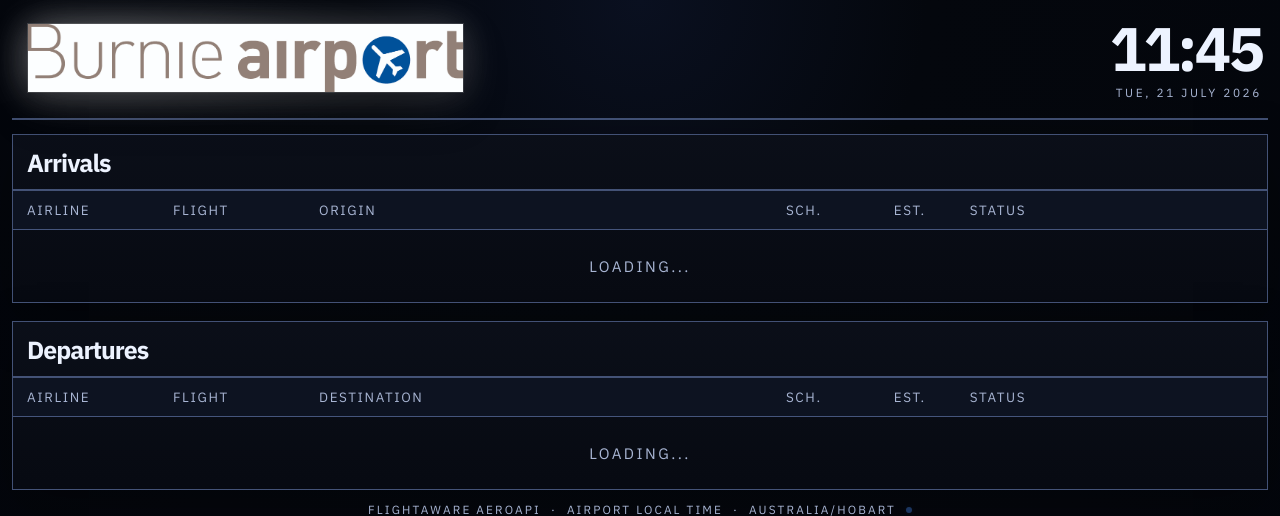
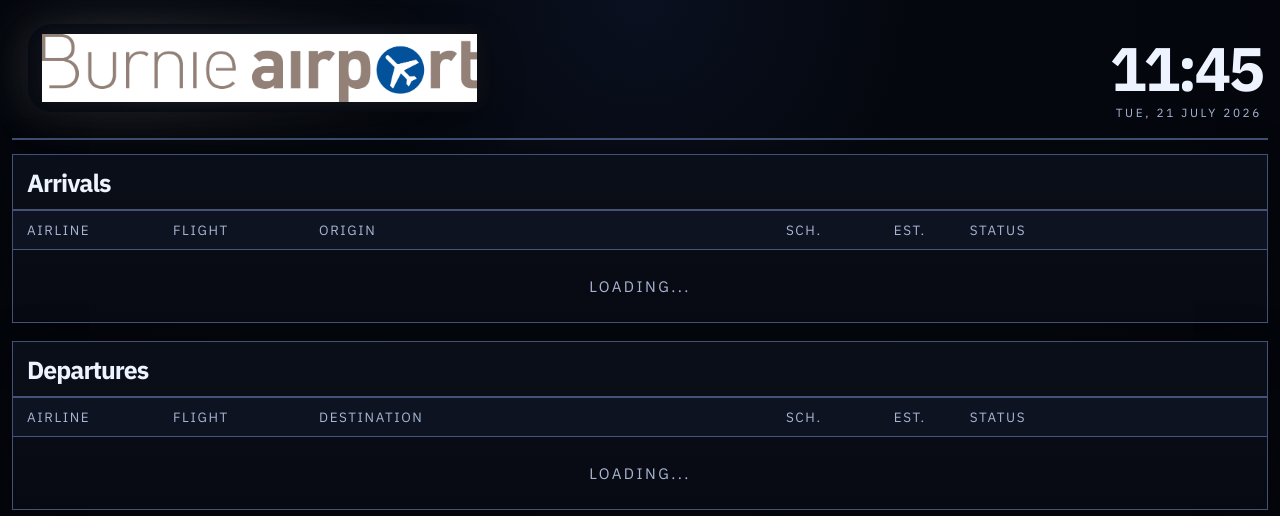
Before and after one commit to Elpho910/FR_Dashboard, a Flask app: page / in a window 1280 px wide. Shown: the top 516 px of the page. Run offline with Flask 3, Linux system fonts and the light colour scheme; data comes from the database, SQL or seed files in the repository; data that the repository does not hold is empty.

Commit message:
styling tweaks

```diff
--- a/static/css/board.css
+++ b/static/css/board.css
@@ -56,10 +56,46 @@ body {
 .board-brand-glow {
   position: absolute;
   inset: 6px 4px;
-  border-radius: 22px;
-  background: radial-gradient(circle at 20% 50%, rgba(255, 255, 255, 0.28), rgba(255, 255, 255, 0.05) 58%, transparent 82%);
-  filter: blur(18px);
-  opacity: 0.9;
+  border-radius: 28px;
+  background: radial-gradient(circle at 22% 50%, rgba(255, 255, 255, 0.22), rgba(255, 255, 255, 0.07) 54%, transparent 82%);
+  filter: blur(22px);
+  opacity: 0.8;
+  pointer-events: none;
+}
+
+.board-brand-frame {
+  position: relative;
+  z-index: 1;
+  width: fit-content;
+  max-width: 100%;
+  padding: 10px 14px;
+  border-radius: 24px;
+  background: linear-gradient(180deg, rgba(17, 22, 34, 0.78), rgba(10, 14, 22, 0.62));
+  box-shadow:
+    inset 0 1px 0 rgba(255, 255, 255, 0.08),
+    0 14px 34px rgba(0, 0, 0, 0.24);
+  overflow: hidden;
+}
+
+.board-brand-frame::after {
+  content: '';
+  position: absolute;
+  inset: 0;
+  background:
+    linear-gradient(90deg,
+      rgba(7, 10, 18, 0.92) 0,
+      rgba(7, 10, 18, 0) 24px,
+      rgba(7, 10, 18, 0) calc(100% - 24px),
+      rgba(7, 10, 18, 0.92) 100%),
+    linear-gradient(180deg,
+      rgba(7, 10, 18, 0.94) 0,
+      rgba(7, 10, 18, 0) 18px,
+      rgba(7, 10, 18, 0) calc(100% - 18px),
+      rgba(7, 10, 18, 0.94) 100%),
+    radial-gradient(circle at 0 0, rgba(7, 10, 18, 0.95), transparent 28%),
+    radial-gradient(circle at 100% 0, rgba(7, 10, 18, 0.95), transparent 28%),
+    radial-gradient(circle at 0 100%, rgba(7, 10, 18, 0.95), transparent 28%),
+    radial-gradient(circle at 100% 100%, rgba(7, 10, 18, 0.95), transparent 28%);
   pointer-events: none;
 }
 
@@ -70,13 +106,10 @@ body {
   max-width: 100%;
   height: auto;
   display: block;
-  border-radius: 0;
-  background: linear-gradient(180deg, rgba(255, 255, 255, 0.98), rgba(244, 247, 255, 0.95));
   box-shadow:
-    0 18px 48px rgba(0, 0, 0, 0.2),
-    0 0 0 1px rgba(255, 255, 255, 0.14),
-    0 0 40px rgba(255, 255, 255, 0.08);
-  filter: drop-shadow(0 0 18px rgba(255, 255, 255, 0.16));
+    0 10px 28px rgba(0, 0, 0, 0.14),
+    0 0 22px rgba(255, 255, 255, 0.06);
+  filter: saturate(0.98) brightness(1.01);
 }
 
 .clock-panel {
@@ -348,6 +381,11 @@ body {
     padding: 4px 6px 2px 2px;
   }
 
+  .board-brand-frame {
+    padding: 8px 10px;
+    border-radius: 20px;
+  }
+
   .board-brand-logo {
     width: min(100%, 360px);
   }
--- a/templates/index.html
+++ b/templates/index.html
@@ -14,11 +14,13 @@
     <header class="board-header">
       <div class="board-brand" aria-label="Burnie Airport">
         <div class="board-brand-glow"></div>
-        <img
-          class="board-brand-logo"
-          src="{{ url_for('static', filename='logos/Burnie_Airport.jpg') }}"
-          alt="Burnie Airport"
-        />
+        <div class="board-brand-frame">
+          <img
+            class="board-brand-logo"
+            src="{{ url_for('static', filename='logos/Burnie_Airport.jpg') }}"
+            alt="Burnie Airport"
+          />
+        </div>
       </div>
       <div class="clock-panel">
         <div class="clock" id="clock">--:--</div>
```
